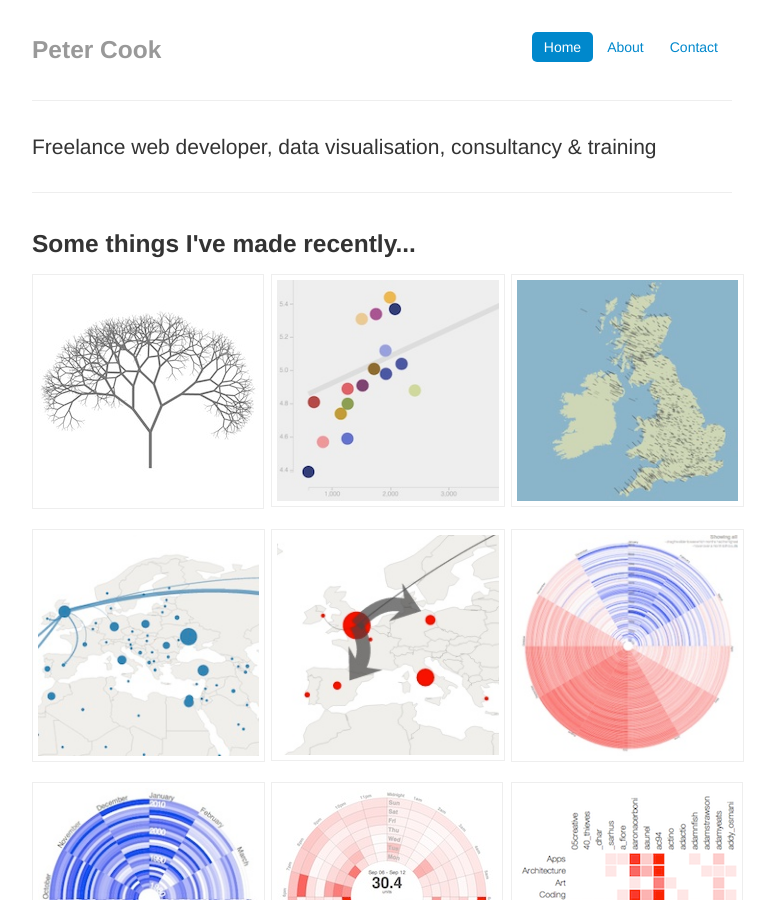
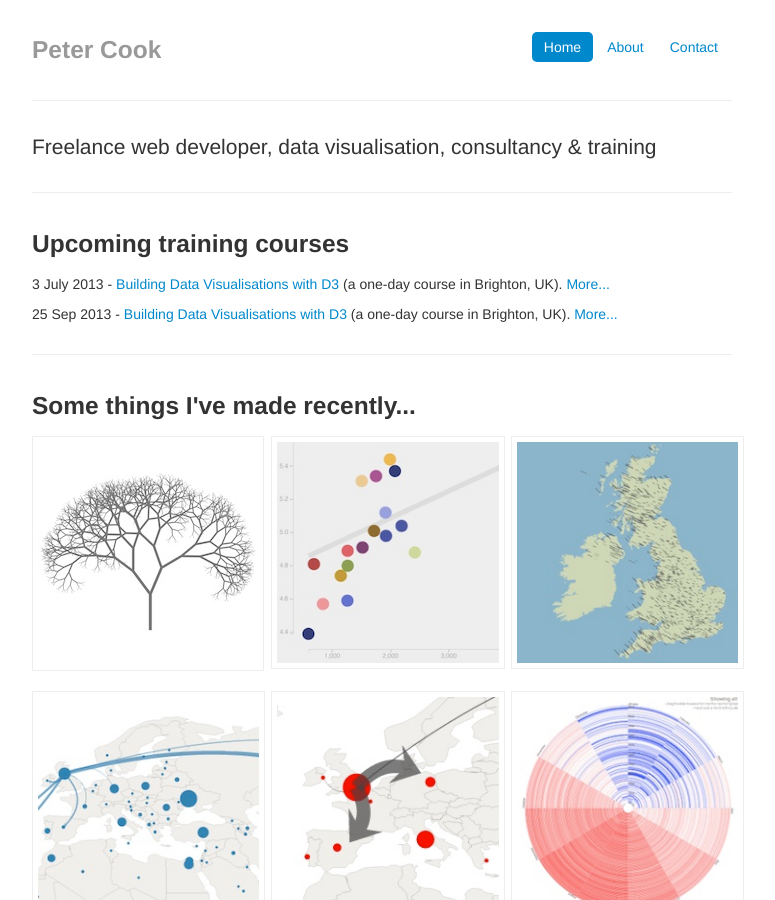
Before and after one commit to peterrcook/prcweb.github.com-deprecated, a Jekyll site: the page built from index.html, in a window 1280 px wide and 900 px high. Shown: the whole window, without its empty margins (258-1033 px from the left). Built offline with Jekyll 4.4.1, drawn with Linux system fonts in a browser that asks for light colours; Markdown is read by kramdown in place of the engine named in the settings.

Commit message:
Add training course info to homepage

```diff
--- a/index.html
+++ b/index.html
@@ -7,6 +7,12 @@ description: Home page of Brighton-based freelance web devloper, Peter Cook who
       <div class="jumbotron">
         <p class="lead">Freelance web developer, data visualisation, consultancy &amp; training</p>
       </div>
+
+      <hr>
+
+      <h3>Upcoming training courses</h3>
+      <p>3 July 2013 - <a href="http://l4rp.com/d3/">Building Data Visualisations with D3</a> (a one-day course in Brighton, UK). <a href="http://l4rp.com/d3/">More...</a></p>
+      <p>25 Sep 2013 - <a href="http://l4rp.com/d3/">Building Data Visualisations with D3</a> (a one-day course in Brighton, UK). <a href="http://l4rp.com/d3/">More...</a></p>
 
       <hr>
 
```
